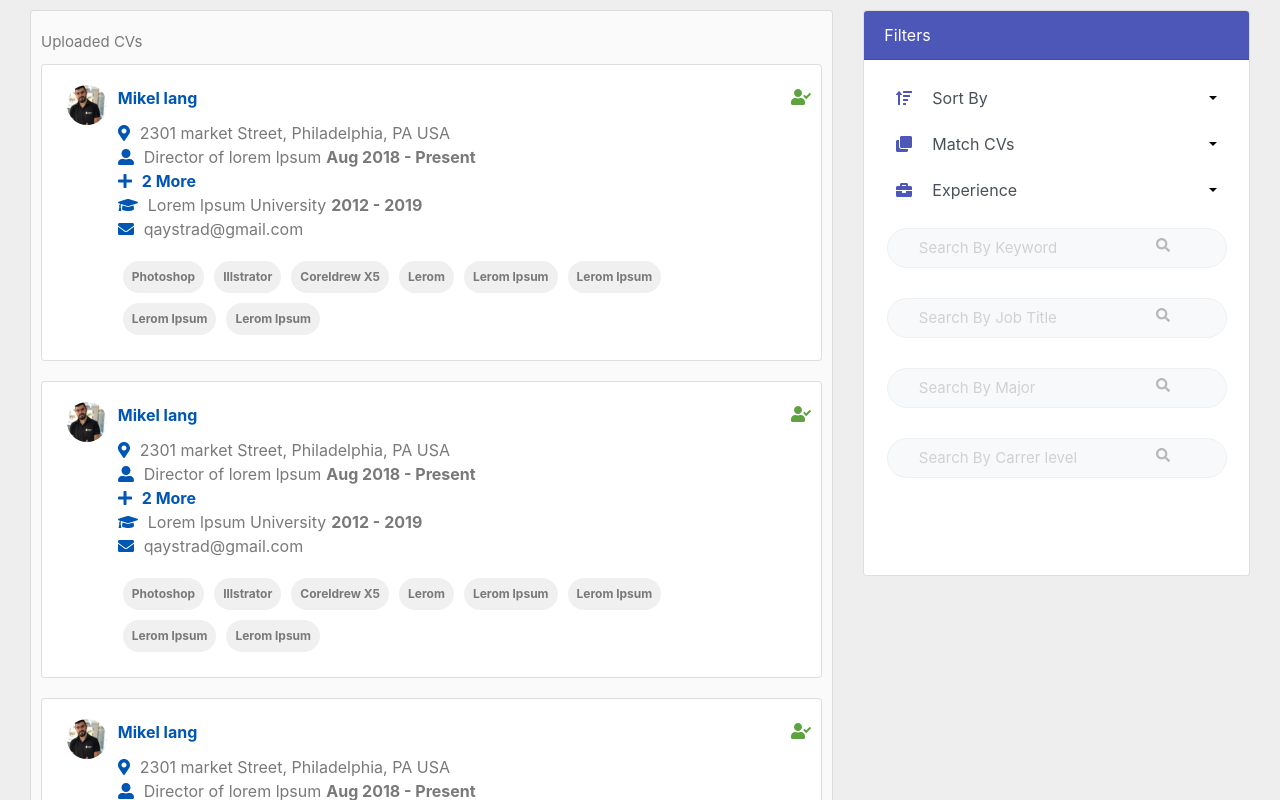
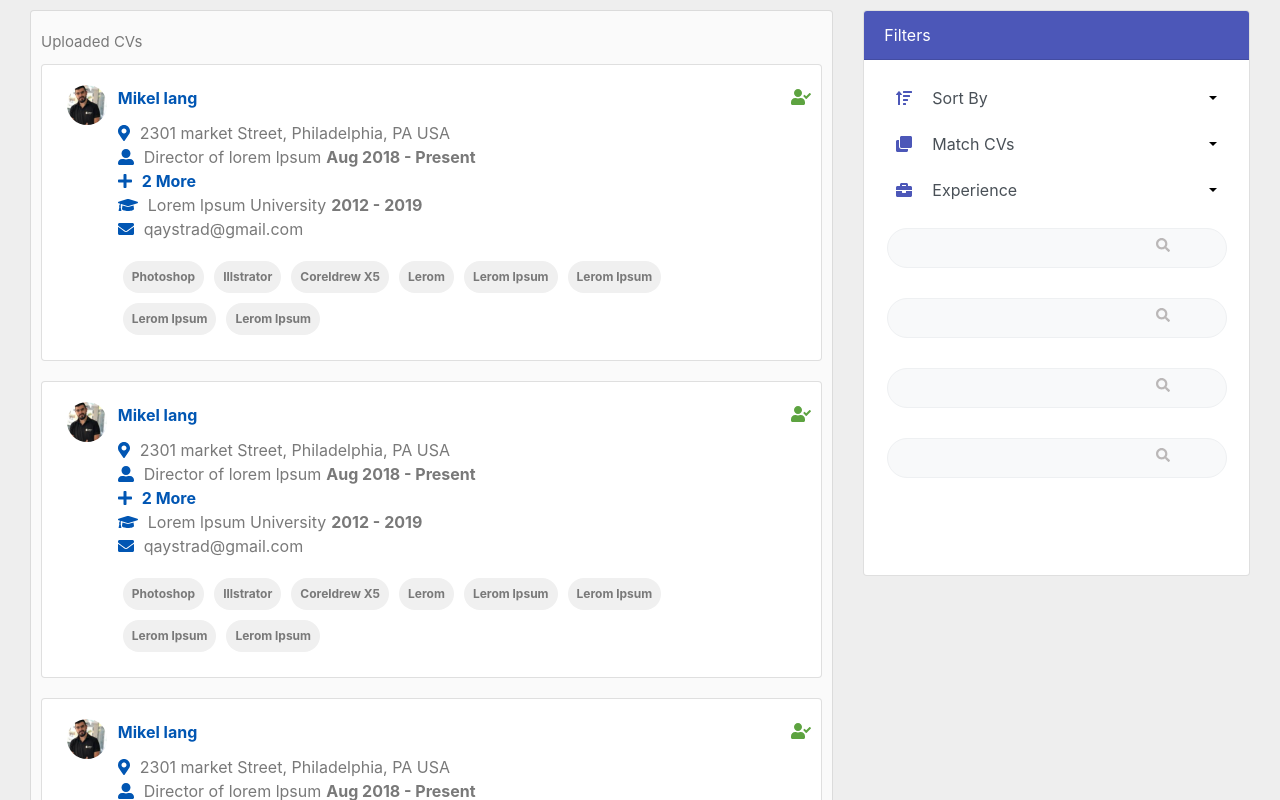
Before and after one commit to QaysTrad/elevatus-assinmenet, a React (Create React App) app: page /show in a window 1280 px wide. Shown: the top 800 px of the page. Built offline with nearby package versions, Linux system fonts and the light colour scheme.

Commit message:
changes on search and dropdown onchange

```diff
--- a/src/Components/Dropdown/Dropdown.js
+++ b/src/Components/Dropdown/Dropdown.js
@@ -2,22 +2,30 @@ import React from "react";
 import { FontAwesomeIcon } from "@fortawesome/react-fontawesome";
 import { DropdownButton, Dropdown } from "react-bootstrap";
 
-const DropdownCustom = ({ icon, list, name }) => (
+const DropdownCustom = ({ icon, list, name, title, onChange, value }) => (
   <DropdownButton
     id={name}
     title={
       <div className="dropdown-content">
-        <FontAwesomeIcon icon={icon} />
-        <div className="dropdown-text heavy-text">{name}</div>
+        {value ? "" : <FontAwesomeIcon icon={icon} />}
+        <div className="dropdown-text heavy-text">{value ? value : name}</div>
       </div>
     }
+    onSelect={eventKey => {
+      onChange(prevState => ({
+        ...prevState,
+        [title]: {
+          label: eventKey,
+          value: list[eventKey]
+        }
+      }));
+    }}
   >
     {list.map((lists, index) => (
-      <Dropdown.Item key={index} eventKey={index}>
+      <Dropdown.Item key={index} eventKey={index} value={lists}>
         {lists}
       </Dropdown.Item>
     ))}
-    <Dropdown.Divider />
   </DropdownButton>
 );
 
--- a/src/Components/Search/Search.js
+++ b/src/Components/Search/Search.js
@@ -2,9 +2,16 @@ import React from "react";
 import { FontAwesomeIcon } from "@fortawesome/react-fontawesome";
 import { faSearch } from "@fortawesome/free-solid-svg-icons";
 
-const Search = ({ name }) => (
+const Search = ({ name, onChange, title, value }) => (
   <div className="search-content">
-    <input className="search-input" placeholder={name} />
+    <input
+      type="text"
+      className="search-input"
+      placeholder={title}
+      onChange={onChange}
+      name={name}
+      value={value}
+    />
     <div className="search-icon">
       <FontAwesomeIcon icon={faSearch} />
     </div>
```
